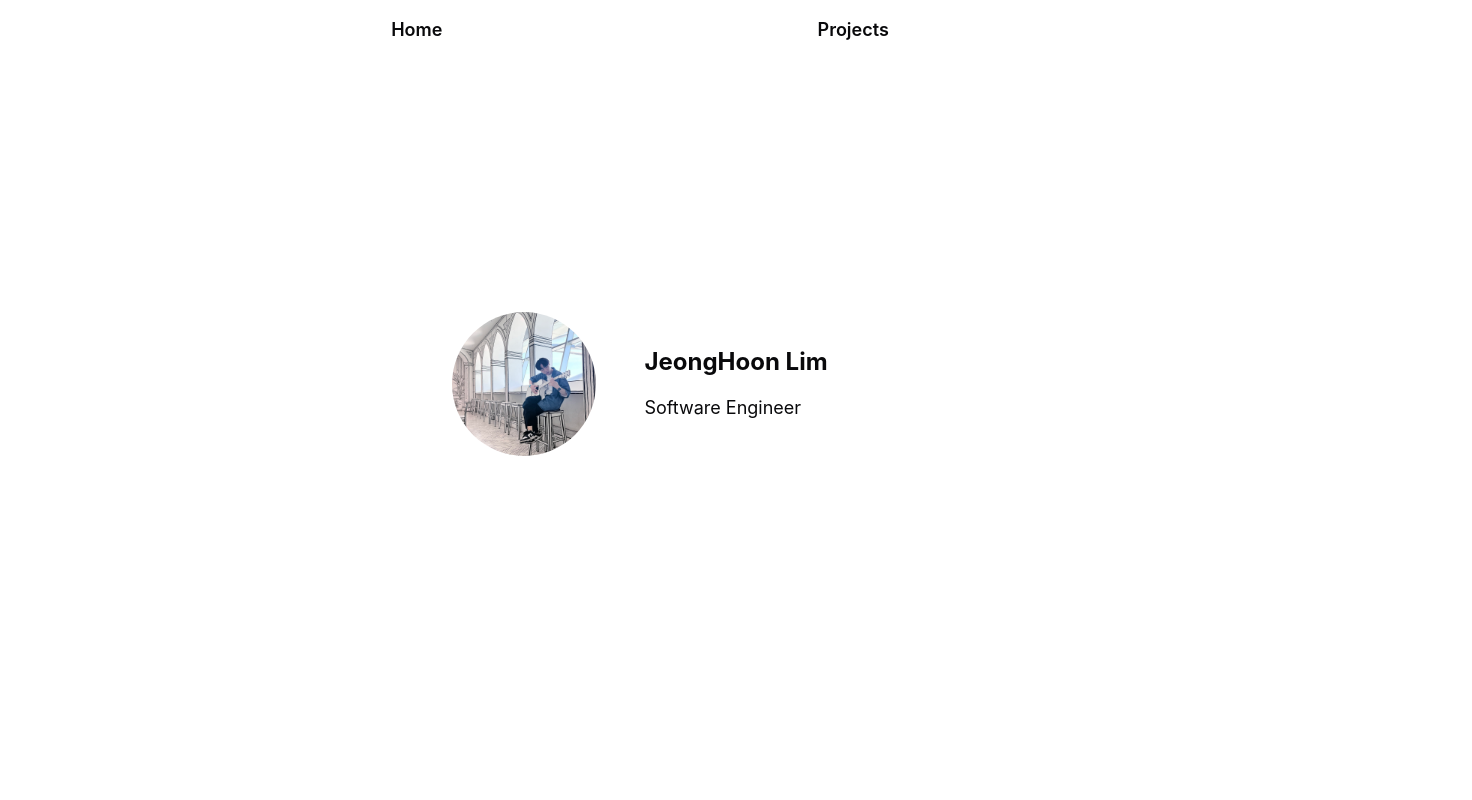
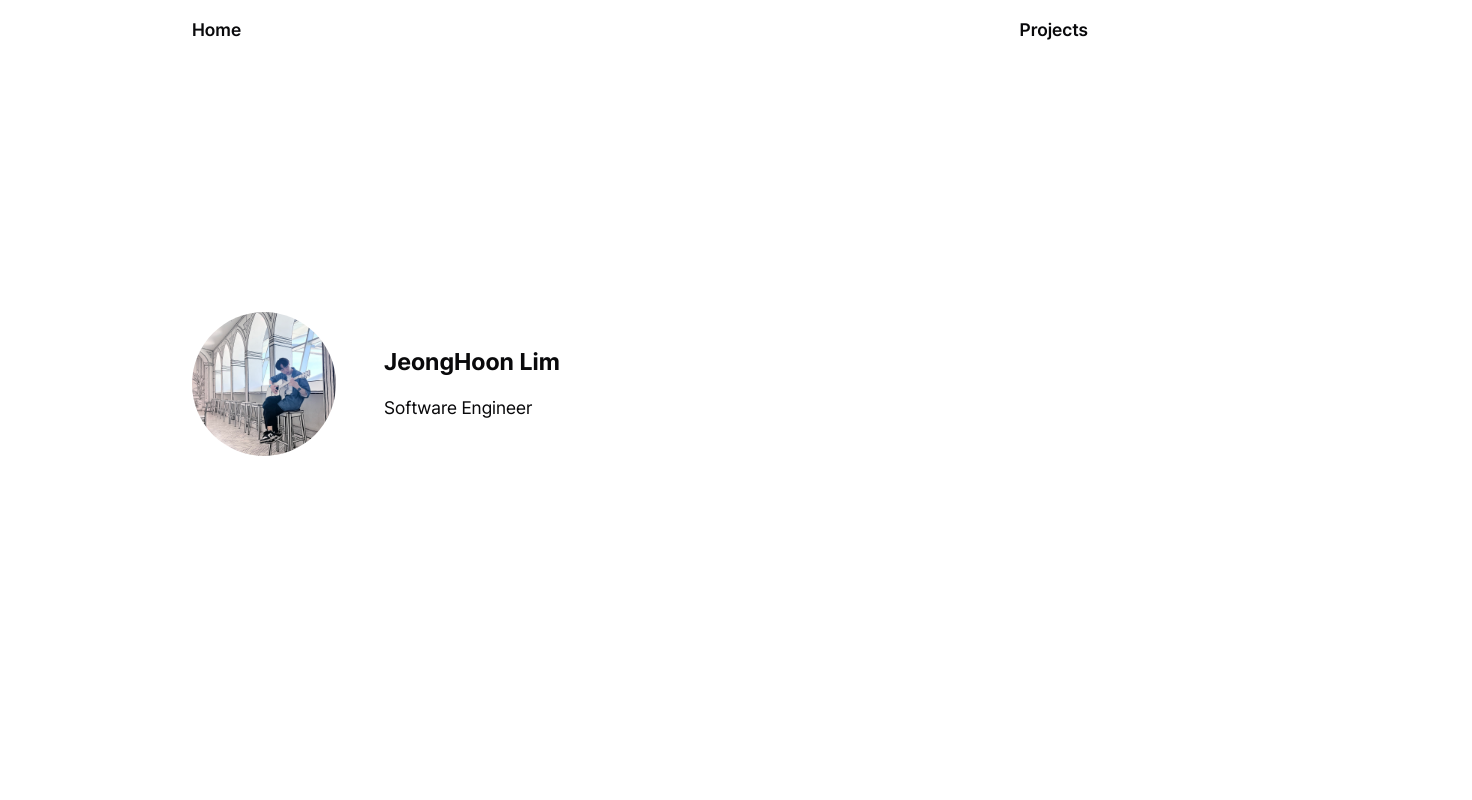
Before and after one commit to hoony6134/portfolio, a React (Vite) app: page / in a window 1280 px wide. Shown: the top 800 px of the page, 1472 px wide, since content can reach past the window. Built offline with nearby package versions, Linux system fonts and the light colour scheme.

Commit message:
chore: use Pretendard

```diff
--- /dev/null
+++ b/src/assets/fonts/Pretendard-1.3.9/web/variable/pretendardvariable.css
@@ -0,0 +1,16 @@
+/*
+Copyright (c) 2021 Kil Hyung-jin, with Reserved Font Name Pretendard.
+https://github.com/orioncactus/pretendard
+
+This Font Software is licensed under the SIL Open Font License, Version 1.1.
+This license is copied below, and is also available with a FAQ at:
+http://scripts.sil.org/OFL
+*/
+
+@font-face {
+	font-family: 'Pretendard Variable';
+	font-weight: 45 920;
+	font-style: normal;
+	font-display: swap;
+	src: url('./woff2/PretendardVariable.woff2') format('woff2-variations');
+}
--- a/src/components/Header.tsx
+++ b/src/components/Header.tsx
@@ -3,15 +3,13 @@ import { Link } from '@tanstack/react-router'
 export default function Header() {
   return (
     <div className="fixed *:top-0 left-0 w-full z-50">
-      <nav className="flex items-center justify-between p-4 bg-transparent">
-        <div />
+      <nav className="flex items-center justify-between bg-transparent mx-48 py-4">
         <Link to="/" className="text-lg font-semibold">
           Home
         </Link>
         <Link to="/projects" className="text-lg font-semibold">
           Projects
         </Link>
-        <div />
       </nav>
     </div>
   )
--- a/src/pages/home/components/hero.tsx
+++ b/src/pages/home/components/hero.tsx
@@ -3,7 +3,7 @@ import Profile from '/public/images/profile.jpeg'
 function Hero() {
   return (
     <div className="hero-section items-center w-screen h-screen justify-center">
-      <div className="flex *:flex-row items-center justify-center w-full h-full gap-12">
+      <div className="flex *:flex-row items-center justify-center w-full h-full gap-12 mx-48">
         <img
           src={Profile}
           alt="Profile"
@@ -13,6 +13,7 @@ function Hero() {
           <p className="text-2xl font-bold mb-4">JeongHoon Lim</p>
           <p className="text-lg mb-8">Software Engineer</p>
         </div>
+        <div className="flex-grow" />
       </div>
     </div>
   )
--- a/src/styles.css
+++ b/src/styles.css
@@ -4,11 +4,30 @@
 
 @custom-variant dark (&:is(.dark *));
 
+@font-face {
+  font-family: 'Pretendard Variable';
+  font-weight: 45 920;
+  font-style: normal;
+  font-display: swap;
+  src: url('./assets/fonts/Pretendard-1.3.9/web/variable/woff2/PretendardVariable.woff2')
+    format('woff2-variations');
+}
+
 body {
   @apply m-0;
   font-family:
-    -apple-system, BlinkMacSystemFont, 'Segoe UI', 'Roboto', 'Oxygen', 'Ubuntu',
-    'Cantarell', 'Fira Sans', 'Droid Sans', 'Helvetica Neue', sans-serif;
+    'Pretendard variable',
+    -apple-system,
+    BlinkMacSystemFont,
+    'Segoe UI',
+    'Roboto',
+    'Oxygen',
+    'Ubuntu',
+    'Cantarell',
+    'Fira Sans',
+    'Droid Sans',
+    'Helvetica Neue',
+    sans-serif;
   -webkit-font-smoothing: antialiased;
   -moz-osx-font-smoothing: grayscale;
 }
```
Also changed, not shown: src/assets/fonts/Pretendard-1.3.9/LICENSE.txt (added), src/assets/fonts/Pretendard-1.3.9/web/variable/woff2/PretendardVariable.woff2 (added).
